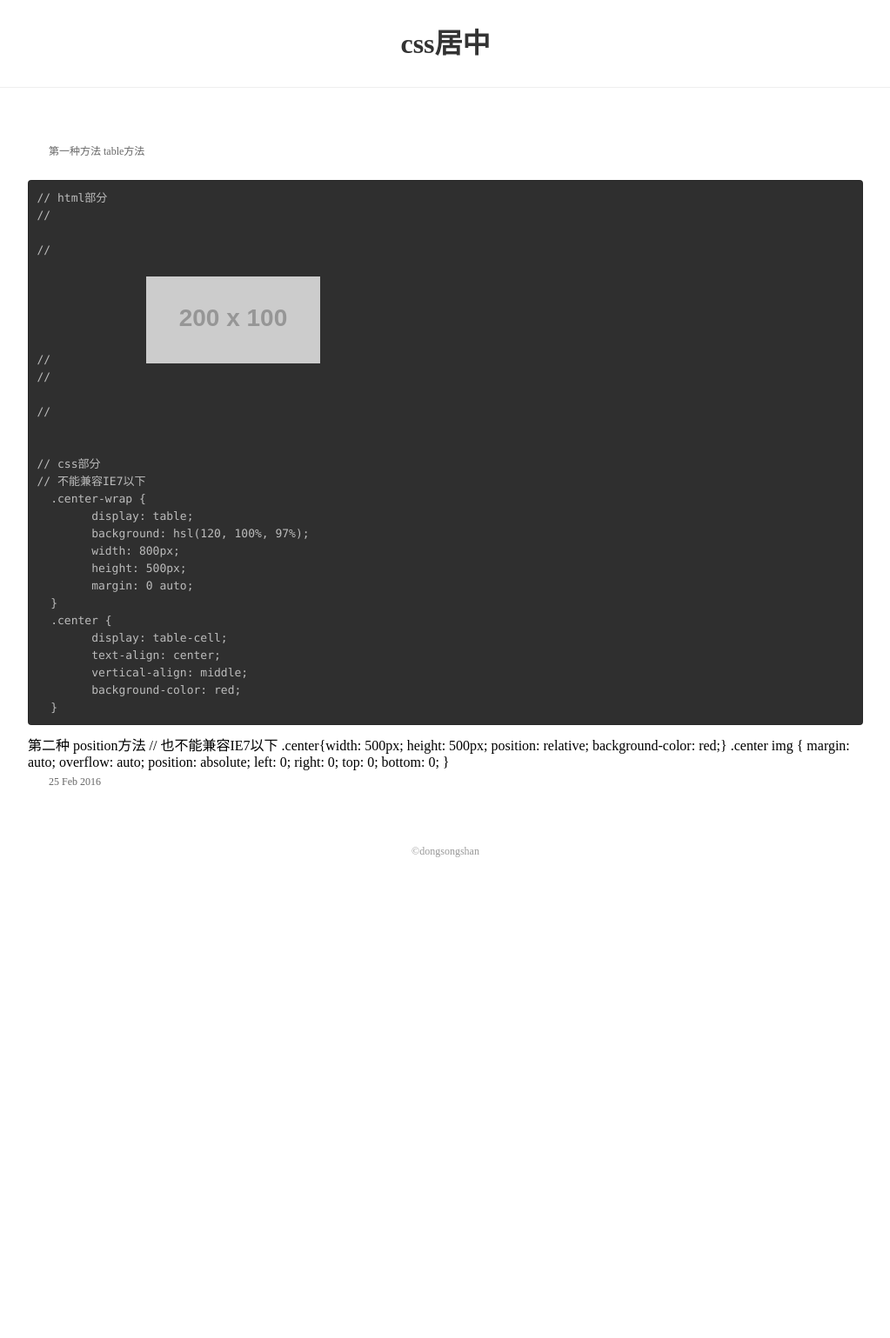
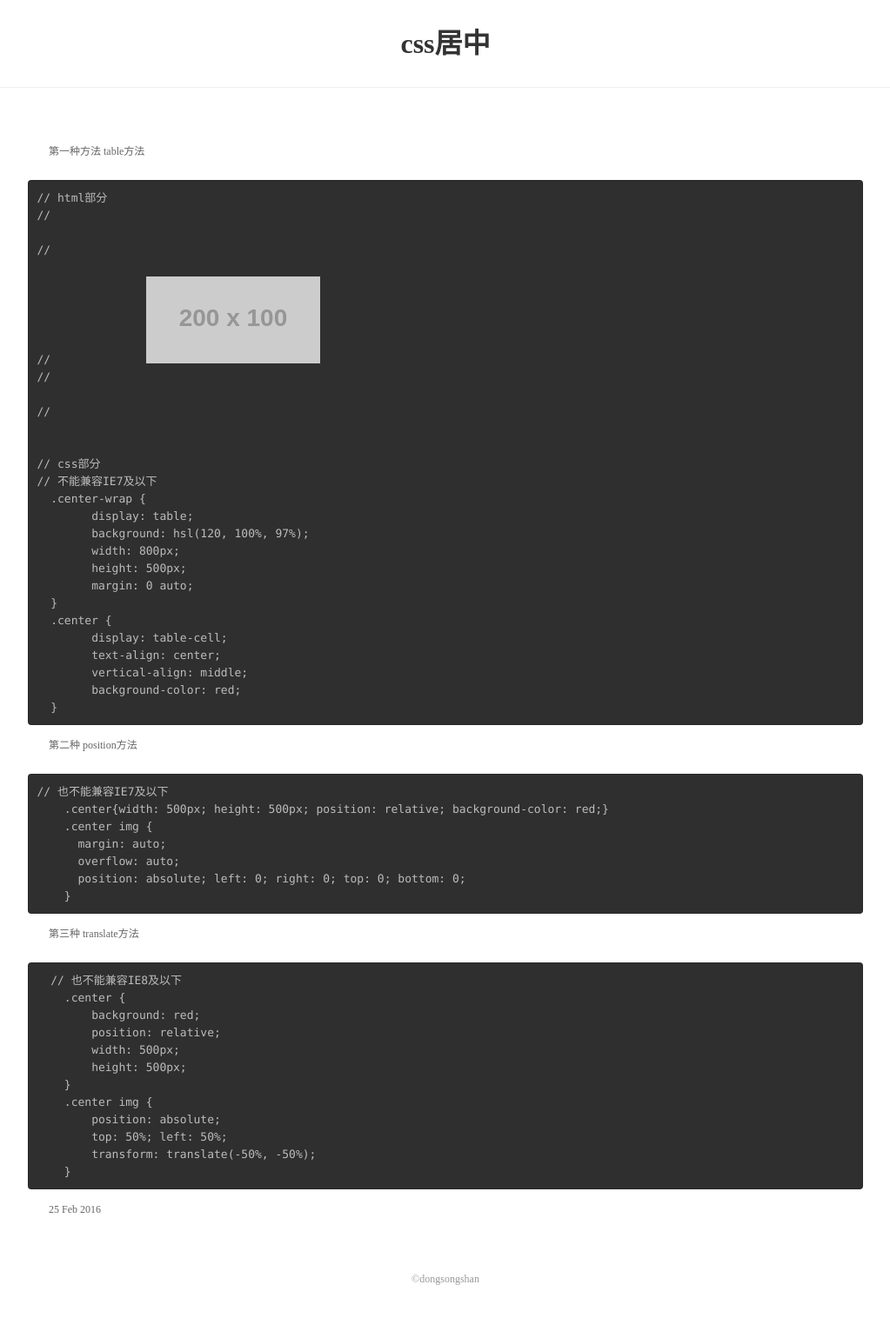
Before and after one commit to dongsongshan/dongsongshan.github.io, a Jekyll site: the page built from _posts/2016-02-25-center.html, in a window 1280 px wide. Shown: the whole page at 87% size, without its empty margins (128-1151 px from the left). Built offline with Jekyll 4.4.1, drawn with Linux system fonts in a browser that asks for light colours; before the commit the page ends 1047 px from its top, so only the background shows below that.

Commit message:
Update 2016-02-25-center.html

```diff
--- a/_posts/2016-02-25-center.html
+++ b/_posts/2016-02-25-center.html
@@ -14,7 +14,7 @@ title: css居中
 //</div>
 
 // css部分
-// 不能兼容IE7以下
+// 不能兼容IE7及以下
   .center-wrap {
     	display: table;
     	background: hsl(120, 100%, 97%);
@@ -30,15 +30,34 @@ title: css居中
   }
 </pre>
 
-第二种 position方法
-
-// 也不能兼容IE7以下
+<p>第二种 position方法</p>
+<pre>
+// 也不能兼容IE7及以下
     .center{width: 500px; height: 500px; position: relative; background-color: red;}
     .center img {
       margin: auto;
       overflow: auto;
       position: absolute; left: 0; right: 0; top: 0; bottom: 0;
     }
+</pre>
+
+<p>第三种  translate方法</p>
+
+<pre>
+  // 也不能兼容IE8及以下
+    .center {
+    	background: red;
+    	position: relative;
+        width: 500px;
+    	height: 500px;
+    }
+    .center img {
+    	position: absolute;
+    	top: 50%; left: 50%;
+    	transform: translate(-50%, -50%);
+    }
+</pre>
+
 
 
 
```
